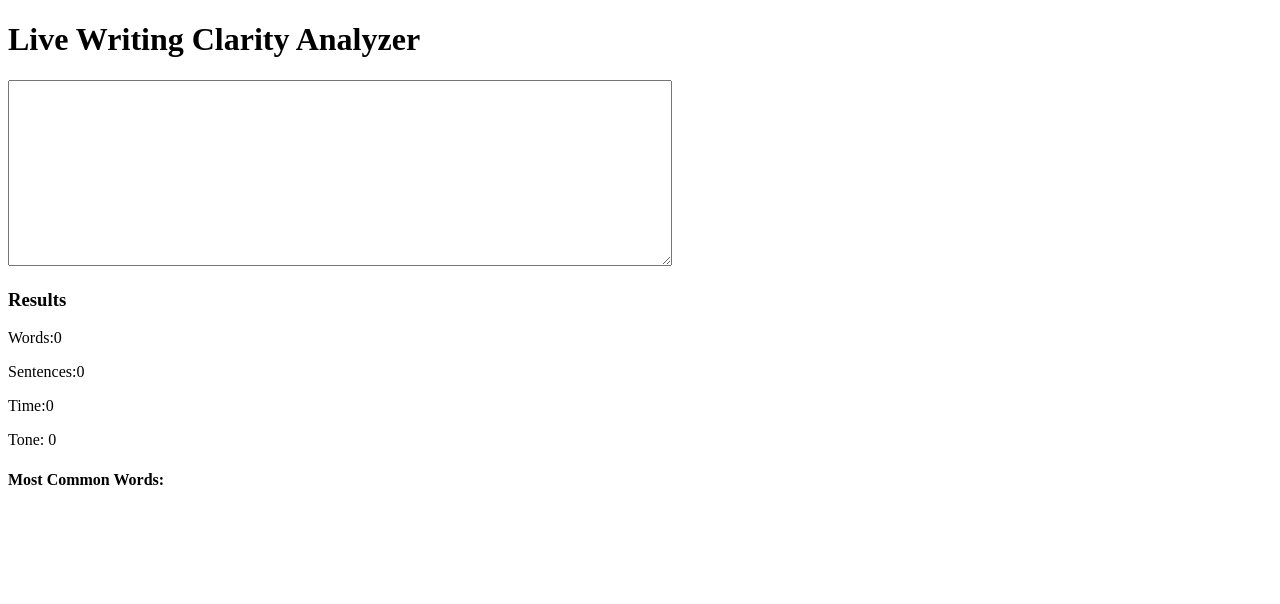
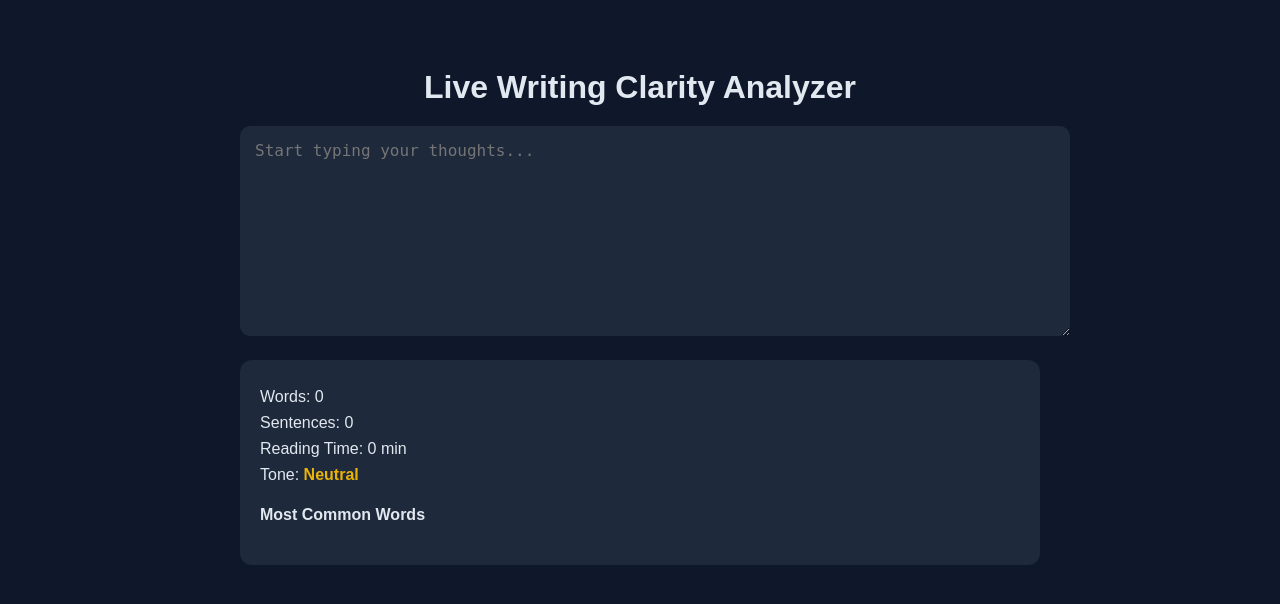
Before and after one commit to PuNk343/TextSense, a Flask app: page / in a window 1280 px wide. Shown: the top 604 px of the page. Run offline with Flask 3, Linux system fonts and the light colour scheme.

Commit message:
Better interface commit

```diff
--- a/templates/index.html
+++ b/templates/index.html
@@ -2,17 +2,86 @@
 <html>
 <head>
 <title>Clarity Analyzer</title>
+
+<style>
+body {
+    background-color: #0f172a;
+    color: #e2e8f0;
+    font-family: Arial, sans-serif;
+    display: flex;
+    justify-content: center;
+    padding: 40px;
+}
+
+.container {
+    width: 800px;
+}
+
+h1 {
+    text-align: center;
+    margin-bottom: 20px;
+}
+
+textarea {
+    width: 100%;
+    height: 180px;
+    padding: 15px;
+    border-radius: 10px;
+    border: none;
+    outline: none;
+    font-size: 16px;
+    background-color: #1e293b;
+    color: white;
+}
+
+.results {
+    margin-top: 20px;
+    padding: 20px;
+    background-color: #1e293b;
+    border-radius: 12px;
+}
+
+.result-item {
+    margin: 8px 0;
+    font-size: 16px;
+}
+
+#tone {
+    font-weight: bold;
+}
+
+.positive { color: #22c55e; }
+.negative { color: #ef4444; }
+.neutral { color: #eab308; }
+
+ul {
+    margin-top: 10px;
+}
+</style>
+
 </head>
+
 <body>
+
+<div class="container">
+
 <h1>Live Writing Clarity Analyzer</h1>
-<textarea id = "textInput" rows="12" cols="80"></textarea>
-<h3>Results</h3>
-<p>Words:<span id ="words">0</span></p>
-<p>Sentences:<span id="sentences">0</span></p>
-<p>Time:<span id="time">0</span></p>
-<p>Tone: <span id="tone">0</span></p>
-<h4>Most Common Words:</h4>
-<ul id="common"></ul>
+
+<textarea id="textInput" placeholder="Start typing your thoughts..."></textarea>
+
+<div class="results">
+    <div class="result-item">Words: <span id="words">0</span></div>
+    <div class="result-item">Sentences: <span id="sentences">0</span></div>
+    <div class="result-item">Reading Time: <span id="time">0</span> min</div>
+    <div class="result-item">Tone: <span id="tone" class="neutral">Neutral</span></div>
+
+    <h4>Most Common Words</h4>
+    <ul id="common"></ul>
+</div>
+
+</div>
+
 <script src="/static/script.js"></script>
+
 </body>
 </html>
```
